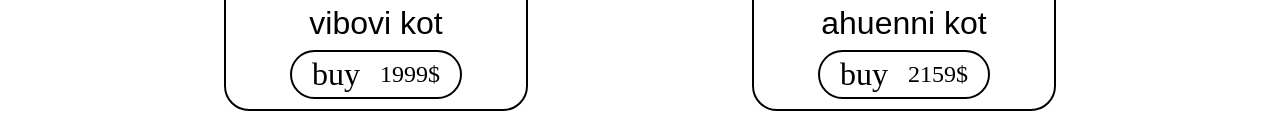
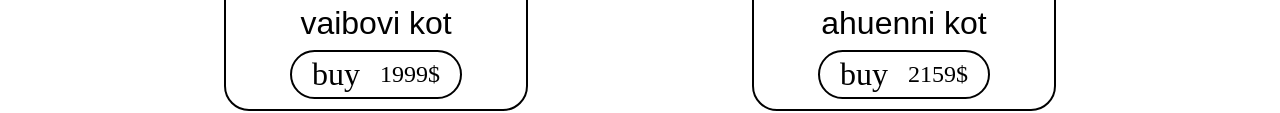
Before and after one commit to AXXAXAXAXAXAXAXAXAXXXAX/zxclothes, a plain HTML site: page index.html in a window 1280 px wide. Shown: the part 553-666 px from the top of the page. Drawn offline with Linux system fonts and the light colour scheme; a web font is replaced by a local one.

Commit message:
Update index.html

```diff
--- a/index.html
+++ b/index.html
@@ -46,7 +46,7 @@
         <div class="items">
           <div class="item">
             <img class="item-logo" src="./images/item1.jpg" alt="" />
-            <p class="item-name">vibovi kot</p>
+            <p class="item-name">vaibovi kot</p>
             <button
               class="item-buy"
               onclick="window.location.href = 'https://t.me/send?start=IVA8PiZhO33q';
```
